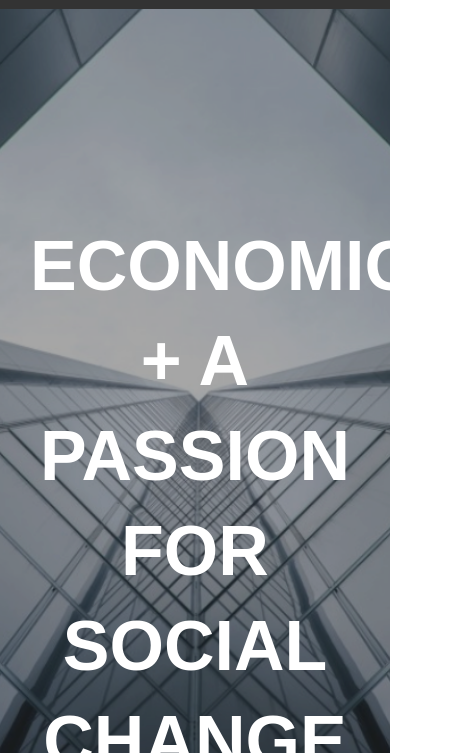
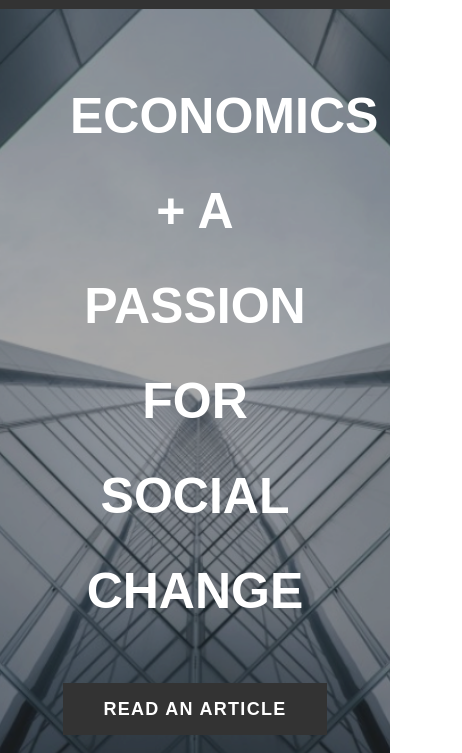
Before and after one commit to sheyanlalmohammed1/thecubixwebsite, a plain HTML site: page templates/home.html in a window 390 px wide. Shown: the part 91-844 px from the top of the page, 462 px wide, since content can reach past the window. Drawn offline with Linux system fonts and the light colour scheme.

Commit message:
commit on 'main'

```diff
--- a/static/css/home.css
+++ b/static/css/home.css
@@ -477,4 +477,8 @@ body .floatright {
     width: 100%;
   }
 
+  #changesize {
+    font-size: 50px;
+    padding: 0 40px;
+  }
 }
--- a/templates/home.html
+++ b/templates/home.html
@@ -41,7 +41,7 @@
         <main>
           <div class="jumbotron">
             <div class="container">
-              <h1>Economics + A Passion For Social Change</h1>
+              <h1 id="changesize">Economics + A Passion For Social Change</h1>
               <a href="/articles" class="btn-main">Read an Article</a>
             </div>
           </div>
```
